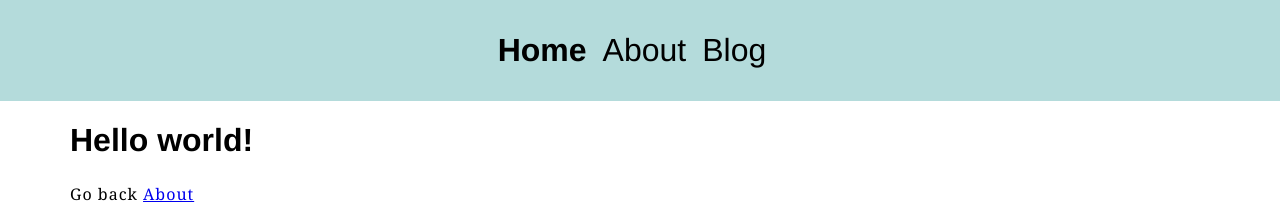
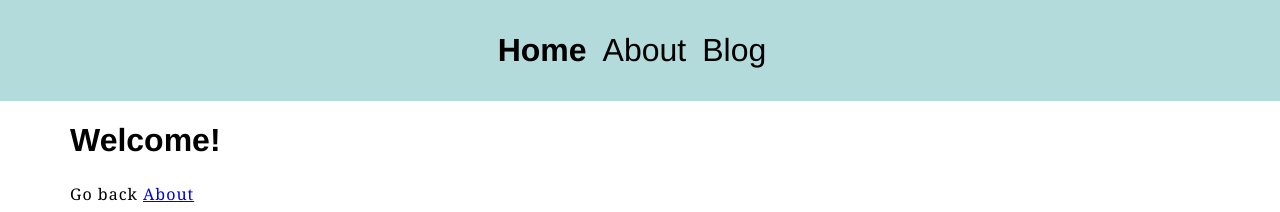
Before and after one commit to minwwgo/gatsby-minportfolio, a Gatsby site: page / in a window 1280 px wide. Shown: the top 212 px of the page. Built offline with nearby package versions, Linux system fonts and the light colour scheme; Gatsby itself is replaced by a stand-in of ours.

Commit message:
change welcome message in indexpage in staging

```diff
--- a/src/pages/index.js
+++ b/src/pages/index.js
@@ -10,7 +10,7 @@ const Home=()=> {
     <Layout>
       <SEO title="Welcome to Min Blog" />
       <Container>
-        <h1>Hello world!</h1>
+        <h1>Welcome!</h1>
 
 
 
```
